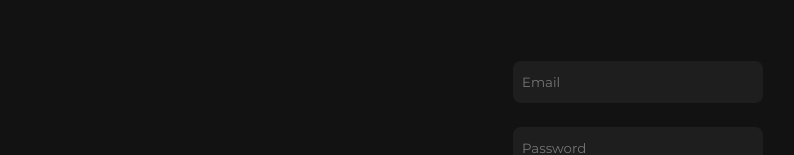
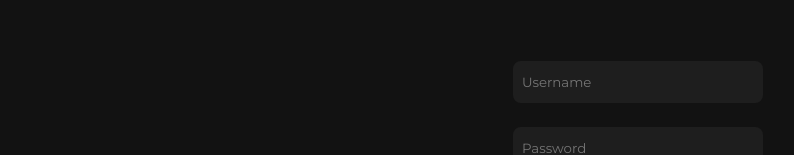
Before and after one commit to jalaj711/gastos-frontend, a Next.js app: page /gastos-frontend/login in a window 1280 px wide. Shown: the part 132-287 px from the top of the page, without its empty margins (2-796 px from the left). Built offline with nearby package versions, Linux system fonts and the light colour scheme.

Commit message:
change email to username in login/signin
because that is what we use in the backend

Signed-off-by: Jalaj Kumar <96870071+jalaj711@users.noreply.github.com>

```diff
--- a/pages/login.tsx
+++ b/pages/login.tsx
@@ -40,7 +40,7 @@ function Login() {
             className="formElement"
             onSubmit={(evt) => evt.preventDefault()}
           >
-            <Input type="text" placeholder="Email" ref={usernameRef} />
+            <Input type="text" placeholder="Username" ref={usernameRef} />
             <Input type="password" placeholder="Password" ref={passwordRef} />
             <Button onClick={handleLoginWithUsernamePassword}>Log in</Button>
             <Link href="#" className="form-link">
--- a/pages/signin.tsx
+++ b/pages/signin.tsx
@@ -74,7 +74,7 @@ function Login() {
           >
             <Input type="text" placeholder="First Name" ref={firstnameRef} />
             <Input type="text" placeholder="Last Name" ref={lastnameRef} />
-            <Input type="text" placeholder="Email" ref={usernameRef} />
+            <Input type="text" placeholder="Username" ref={usernameRef} />
             <Input type="password" placeholder="Password" ref={passwordRef} />
             <Button onClick={handleSignupWithUsernamePassword}>
               Create an account
--- a/pages/transactions.tsx
+++ b/pages/transactions.tsx
@@ -71,7 +71,6 @@ function TransactionHistory() {
     }
     const url = new URL(window.location.href);
     url.search = search.toString();
-    console.log(search_filters, url.toString());
     window.history.pushState(null, "", url.toString());
 
     // Todo: Change this to a local loader
```
